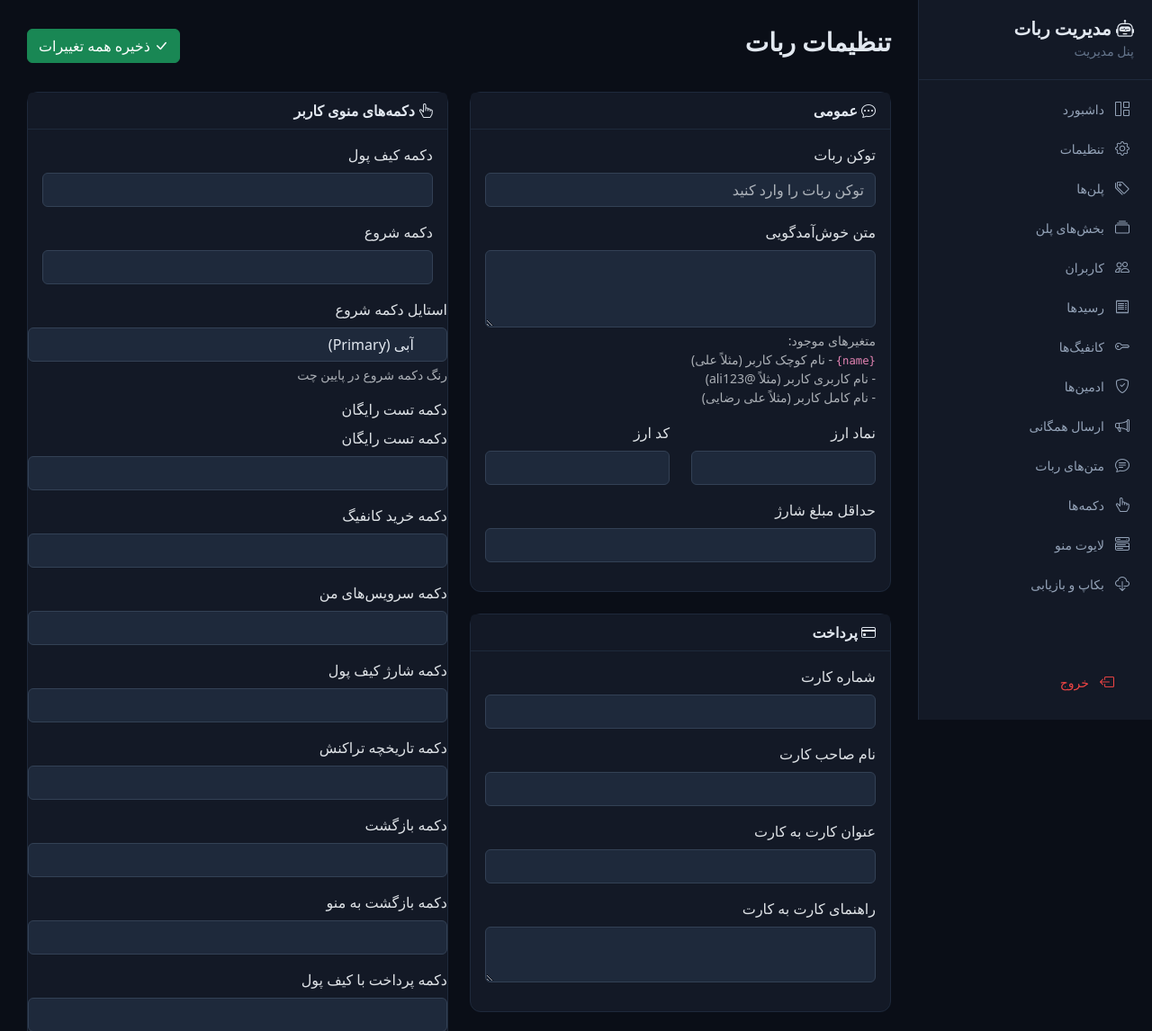
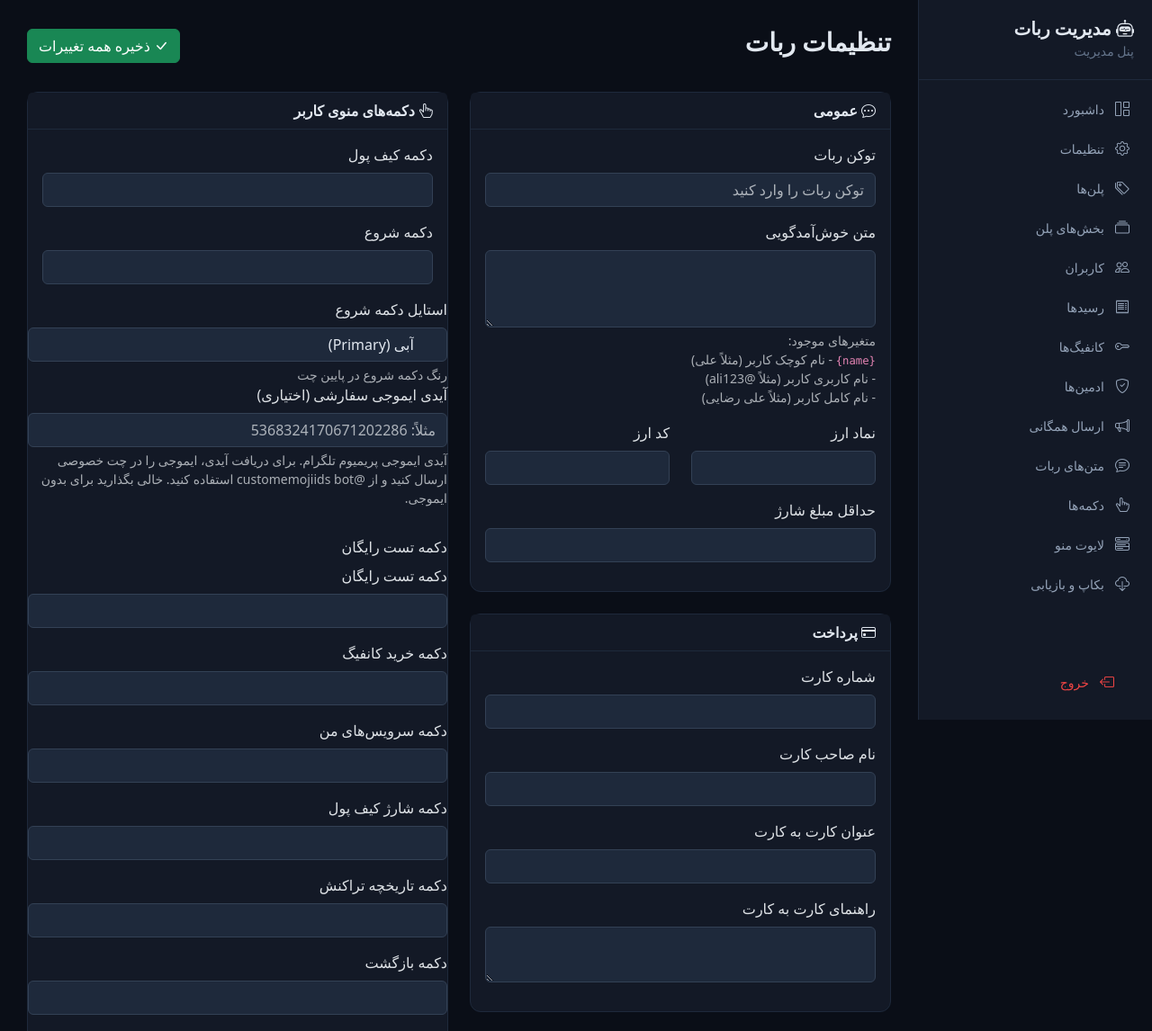
Before and after one commit to ajavan034-coder/NigVpnBot, a Python web app: template templates/settings.html in a window 1280 px wide. Shown: the top 1146 px of the page at 90% size. Run offline with Jinja, Linux system fonts and the light colour scheme; the template is opened without the code that fills it, so the values that code supplies are empty.

Commit message:
feat: add premium custom emoji support for Start button

```diff
--- a/handlers/user.py
+++ b/handlers/user.py
@@ -188,8 +188,12 @@ _start_btn_match = _StartBtnFilter()
 async def _start_kb():
     btn_text = await get_setting("btn_start") or "▶️ شروع"
     btn_style = await get_setting("btn_start_style") or "success"
+    emoji_id = await get_setting("btn_start_emoji_id") or ""
+    btn = KeyboardButton(text=btn_text, style=btn_style)
+    if emoji_id:
+        btn.icon_custom_emoji_id = emoji_id
     return ReplyKeyboardMarkup(
-        keyboard=[[KeyboardButton(text=btn_text, style=btn_style)]],
+        keyboard=[[btn]],
         resize_keyboard=True,
     )
 
--- a/templates/settings.html
+++ b/templates/settings.html
@@ -362,6 +362,11 @@
                         <option value="danger" {{ 'selected' if settings.get('btn_start_style') == 'danger' }}>قرمز (Danger)</option>
                     </select>
                     <div class="form-text">رنگ دکمه شروع در پایین چت</div>
+                <div class="mb-3">
+                    <label class="form-label">آیدی ایموجی سفارشی (اختیاری)</label>
+                    <input type="text" name="btn_start_emoji_id" class="form-control" value="{{ settings.get('btn_start_emoji_id', '') }}" placeholder="مثلاً: 5368324170671202286">
+                    <div class="form-text">آیدی ایموجی پریمیوم تلگرام. برای دریافت آیدی، ایموجی را در چت خصوصی ارسال کنید و از @customemojiids bot استفاده کنید. خالی بگذارید برای بدون ایموجی.</div>
+                </div>
                 </div>
                 <div class="mb-3">
                     <label class="form-label">دکمه تست رایگان</label>
```
